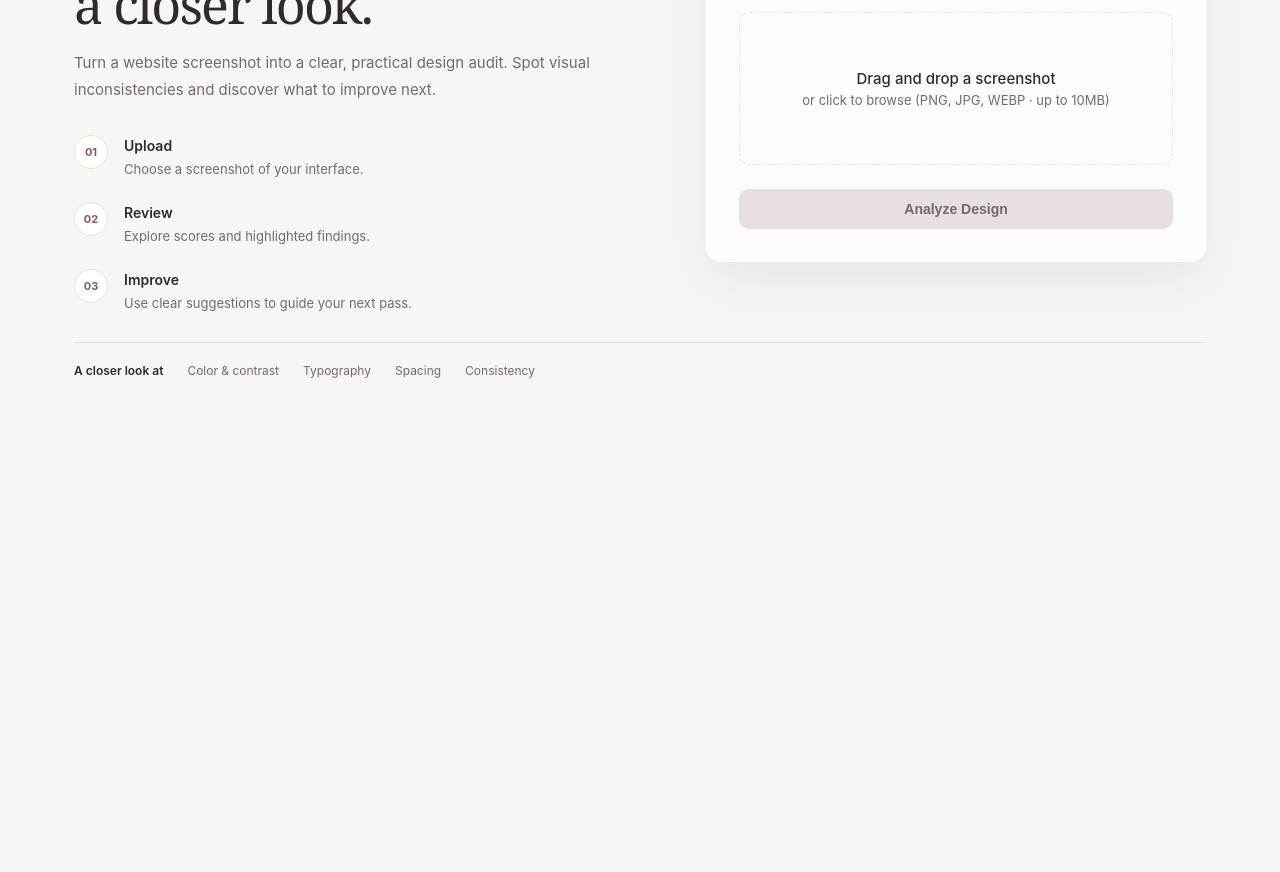
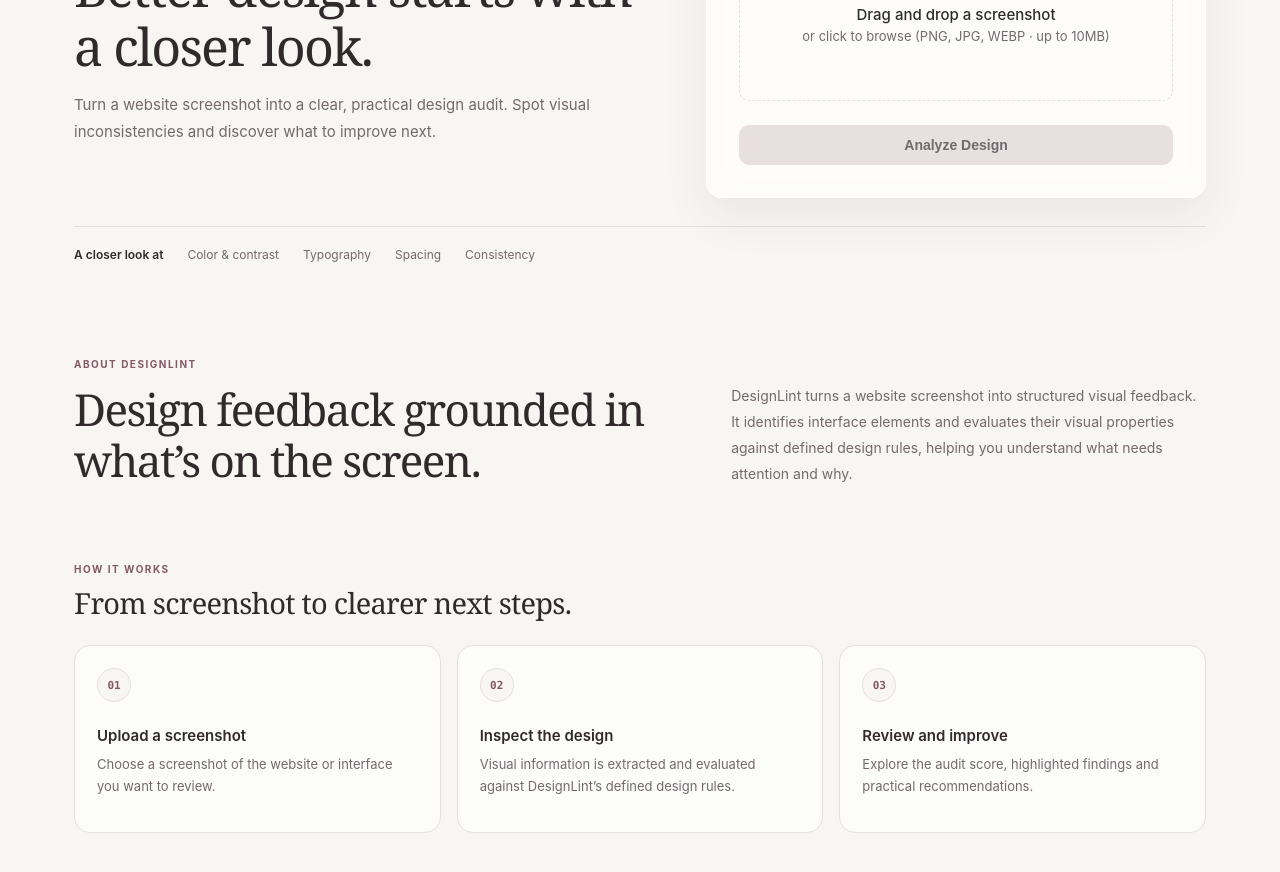
Before and after one commit to falguniiiii/DesignLint, a React (Vite) app in the folder frontend/: page / in a window 1280 px wide. Shown: the part 280-1152 px from the top of the page. Before the commit the page ends 800 px from the top, so only its background shows below. Built offline with nearby package versions, Linux system fonts and the light colour scheme; no server answers.

Commit message:
Built About section and refined page layout

```diff
--- a/frontend/src/pages/AnalyzerPage.jsx
+++ b/frontend/src/pages/AnalyzerPage.jsx
@@ -135,7 +135,7 @@
           aria-labelledby="upload-heading"
         >
           <div className="analyzer-page__hero-grid">
-            <div id="about" className="analyzer-page__intro">
+            <div className="analyzer-page__intro">
               <p className="analyzer-page__eyebrow">UI/UX DESIGN AUDIT</p>
 
               <h2 id="upload-heading" className="analyzer-page__title">
@@ -146,35 +146,6 @@
                 Turn a website screenshot into a clear, practical design audit.
                 Spot visual inconsistencies and discover what to improve next.
               </p>
-
-              <ol
-                className="analyzer-page__steps"
-                aria-label="How DesignLint works"
-              >
-                <li>
-                  <span className="analyzer-page__step-number">01</span>
-                  <span>
-                    <strong>Upload</strong>
-                    <small>Choose a screenshot of your interface.</small>
-                  </span>
-                </li>
-                <li>
-                  <span className="analyzer-page__step-number">02</span>
-                  <span>
-                    <strong>Review</strong>
-                    <small>Explore scores and highlighted findings.</small>
-                  </span>
-                </li>
-                <li>
-                  <span className="analyzer-page__step-number">03</span>
-                  <span>
-                    <strong>Improve</strong>
-                    <small>
-                      Use clear suggestions to guide your next pass.
-                    </small>
-                  </span>
-                </li>
-              </ol>
             </div>
 
             <div id="start-audit" className="analyzer-page__upload-panel">
@@ -250,6 +221,74 @@
         </section>
       )}
 
+      {!showResults && (
+        <section
+          id="about"
+          className="analyzer-page__about"
+          aria-labelledby="about-heading"
+        >
+          <div className="analyzer-page__about-intro">
+            <div className="analyzer-page__about-copy">
+              <p className="analyzer-page__about-eyebrow">ABOUT DESIGNLINT</p>
+
+              <h2 id="about-heading">
+                Design feedback grounded in what’s on the screen.
+              </h2>
+            </div>
+
+            <p className="analyzer-page__about-description">
+              DesignLint turns a website screenshot into structured visual
+              feedback. It identifies interface elements and evaluates their
+              visual properties against defined design rules, helping you
+              understand what needs attention and why.
+            </p>
+          </div>
+
+          <div className="analyzer-page__about-process">
+            <div className="analyzer-page__about-process-heading">
+              <p className="analyzer-page__about-eyebrow">HOW IT WORKS</p>
+
+              <h3>From screenshot to clearer next steps.</h3>
+            </div>
+
+            <ol className="analyzer-page__about-steps">
+              <li>
+                <span className="analyzer-page__about-number">01</span>
+                <div>
+                  <h4>Upload a screenshot</h4>
+                  <p>
+                    Choose a screenshot of the website or interface you want to
+                    review.
+                  </p>
+                </div>
+              </li>
+
+              <li>
+                <span className="analyzer-page__about-number">02</span>
+                <div>
+                  <h4>Inspect the design</h4>
+                  <p>
+                    Visual information is extracted and evaluated against
+                    DesignLint’s defined design rules.
+                  </p>
+                </div>
+              </li>
+
+              <li>
+                <span className="analyzer-page__about-number">03</span>
+                <div>
+                  <h4>Review and improve</h4>
+                  <p>
+                    Explore the audit score, highlighted findings and practical
+                    recommendations.
+                  </p>
+                </div>
+              </li>
+            </ol>
+          </div>
+        </section>
+      )}
+
       {showResults && (
         <section
           className="analyzer-page__results-layout"
--- a/frontend/src/styles/layout.css
+++ b/frontend/src/styles/layout.css
@@ -17,12 +17,23 @@
 }
 
 .analyzer-page__header {
+  position: sticky;
+  top: 0;
+  z-index: 100;
   display: flex;
   align-items: center;
   justify-content: space-between;
-  margin-bottom: 40px;
+  gap: 20px;
+  margin-bottom: 32px;
+  padding: 10px 0;
   border-bottom: 1px solid var(--color-border);
-  padding-bottom: 24px;
+  background: color-mix(
+    in srgb,
+    var(--color-bg) 92%,
+    transparent
+  );
+  backdrop-filter: blur(14px);
+  -webkit-backdrop-filter: blur(14px);
 }
 
 .analyzer-page__brand {
@@ -309,3 +320,203 @@
     font-size: 12px;
   }
 }
+
+/*ABOUT DESIGNLINT */
+
+.analyzer-page__about {
+  margin-top: clamp(64px, 8vw, 96px);
+  padding: 0 0 12px;
+  scroll-margin-top: 84px;
+}
+
+/* About introduction */
+
+.analyzer-page__about-intro {
+  display: grid;
+  grid-template-columns: 1.1fr 0.9fr;
+  align-items: end;
+  gap: clamp(28px, 6vw, 80px);
+}
+
+.analyzer-page__about-copy {
+  max-width: 620px;
+}
+
+.analyzer-page__about-eyebrow {
+  margin: 0 0 14px;
+  color: var(--color-accent);
+  font-size: 10px;
+  font-weight: 700;
+  letter-spacing: 0.15em;
+  text-transform: uppercase;
+}
+
+.analyzer-page__about-copy h2 {
+  max-width: 620px;
+  margin: 0;
+  color: var(--color-text);
+  font-family: Georgia, "Times New Roman", serif;
+  font-size: clamp(30px, 4vw, 44px);
+  font-weight: 400;
+  line-height: 1.17;
+  letter-spacing: -0.035em;
+}
+
+.analyzer-page__about-description {
+  max-width: 480px;
+  margin: 0;
+  color: var(--color-text-muted);
+  font-size: 14px;
+  line-height: 1.85;
+}
+
+/* How it works */
+
+.analyzer-page__about-process {
+  margin-top: clamp(48px, 7vw, 76px);
+}
+
+.analyzer-page__about-process-heading {
+  margin-bottom: 24px;
+}
+
+.analyzer-page__about-process-heading .analyzer-page__about-eyebrow {
+  margin-bottom: 10px;
+}
+
+.analyzer-page__about-process-heading h3 {
+  margin: 0;
+  color: var(--color-text);
+  font-family: Georgia, "Times New Roman", serif;
+  font-size: clamp(23px, 3vw, 29px);
+  font-weight: 400;
+  line-height: 1.25;
+  letter-spacing: -0.025em;
+}
+
+/* Three process cards */
+
+.analyzer-page__about-steps {
+  display: grid;
+  grid-template-columns: repeat(3, minmax(0, 1fr));
+  gap: 16px;
+  margin: 0;
+  padding: 0;
+  list-style: none;
+}
+
+.analyzer-page__about-steps li {
+  display: flex;
+  flex-direction: column;
+  align-items: flex-start;
+  gap: 24px;
+  min-width: 0;
+  min-height: 188px;
+  padding: 22px;
+  border: 1px solid var(--color-border);
+  border-radius: var(--radius-lg);
+  background: var(--glass-background);
+  transition:
+    border-color 180ms ease,
+    box-shadow 180ms ease,
+    transform 180ms ease;
+}
+
+.analyzer-page__about-steps li:hover {
+  border-color: var(--color-rose);
+  box-shadow: 0 8px 24px rgba(48, 42, 44, 0.045);
+  transform: translateY(-2px);
+}
+
+.analyzer-page__about-number {
+  display: inline-flex;
+  align-items: center;
+  justify-content: center;
+  width: 34px;
+  height: 34px;
+  border: 1px solid var(--color-border);
+  border-radius: 50%;
+  background: var(--color-bg);
+  color: var(--color-accent);
+  font-family: var(--font-mono);
+  font-size: 11px;
+  font-weight: 600;
+}
+
+.analyzer-page__about-steps li > div {
+  min-width: 0;
+}
+
+.analyzer-page__about-steps h4 {
+  margin: 0 0 8px;
+  color: var(--color-text);
+  font-size: 15px;
+  font-weight: 600;
+}
+
+.analyzer-page__about-steps li p {
+  margin: 0;
+  color: var(--color-text-muted);
+  font-size: 13px;
+  line-height: 1.7;
+}
+
+/* Responsive About section */
+
+@media (max-width: 760px) {
+  .analyzer-page__about-intro {
+    grid-template-columns: minmax(0, 1fr);
+    gap: 20px;
+  }
+
+  .analyzer-page__about-description {
+    max-width: 600px;
+  }
+}
+
+@media (max-width: 560px) {
+  .analyzer-page__about {
+    margin-top: 64px;
+    padding-top: 36px;
+  }
+
+  .analyzer-page__about-process {
+    margin-top: 44px;
+  }
+
+  .analyzer-page__about-steps {
+    grid-template-columns: minmax(0, 1fr);
+    gap: 12px;
+  }
+
+  .analyzer-page__about-steps li {
+    min-height: auto;
+    gap: 16px;
+    padding: 20px;
+  }
+}
+
+@media (prefers-reduced-motion: reduce) {
+  .analyzer-page__about-steps li {
+    transition: none;
+  }
+
+  .analyzer-page__about-steps li:hover {
+    transform: none;
+  }
+}
+
+html {
+  scroll-behavior: smooth;
+}
+
+.analyzer-page__audit-strip,
+.analyzer-page__upload-panel {
+  scroll-margin-top: 84px;
+}
+
+@media (prefers-reduced-motion: reduce) {
+  html {
+    scroll-behavior: auto;
+  }
+}
```
